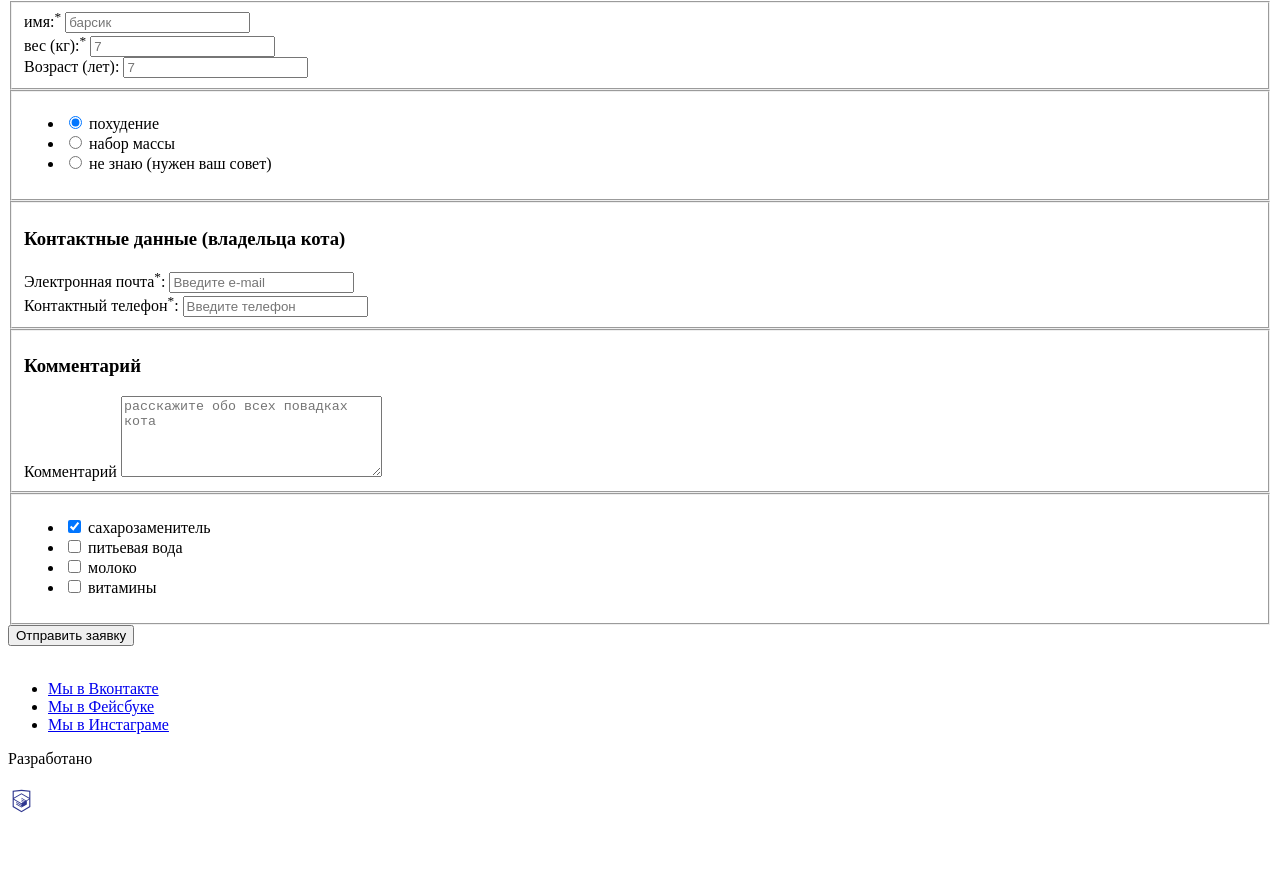
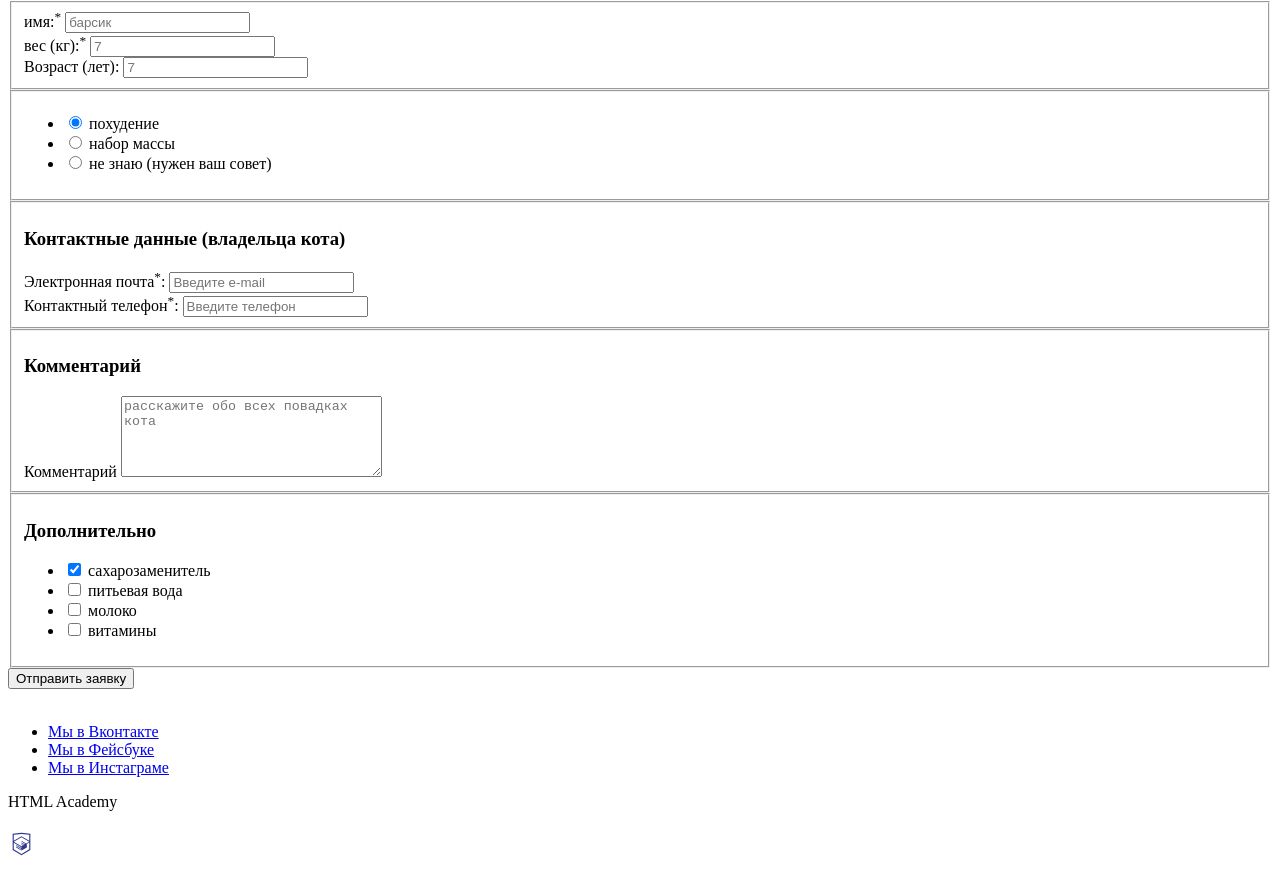
Before and after one commit to Homodeus7/cat-energy, a website: page source/form.html in a window 1280 px wide. Shown: the part 265-1138 px from the top of the page. Before the commit the page ends 1095 px from the top, so only its background shows below. Drawn offline with Linux system fonts and the light colour scheme.

Commit message:
copyright__item

```diff
--- a/source/form.html
+++ b/source/form.html
@@ -80,6 +80,7 @@
                     <textarea class="form-choose-programs__input comment-form__input" name="text" id="comment-desc" cols="30" rows="5" placeholder="расскажите обо всех повадках кота"></textarea>
                 </fieldset>
                 <fieldset class="form-choose-programs__item additive-form">
+                    <h3 class="form-choose-programs__title">Дополнительно</h3>
                     <ul class="intention-form__list checkbox">
                       <li class="checkbox__item">
                             <input class="visually-hidden choose-programs__input checkbox__input checkbox__input--current" type="checkbox" checked name="additive" value="sweetener" id="sweetener">
@@ -122,7 +123,7 @@
                 </ul>
               </div>
               <div class="page-footer__item copyright">
-                <p class="copyright__item">Разработано</p>
+                <p class="copyright__item">HTML Academy</p>
                 <a class="copyright__link" href="https://htmlacademy.ru/intensive/adaptive">
                   <img src="img/htmlacademy.svg" width="27" height="34" alt="Логотип HTML Академии">
                 </a>
```
Also changed, not shown: source/index.html (+1 -1 lines).
